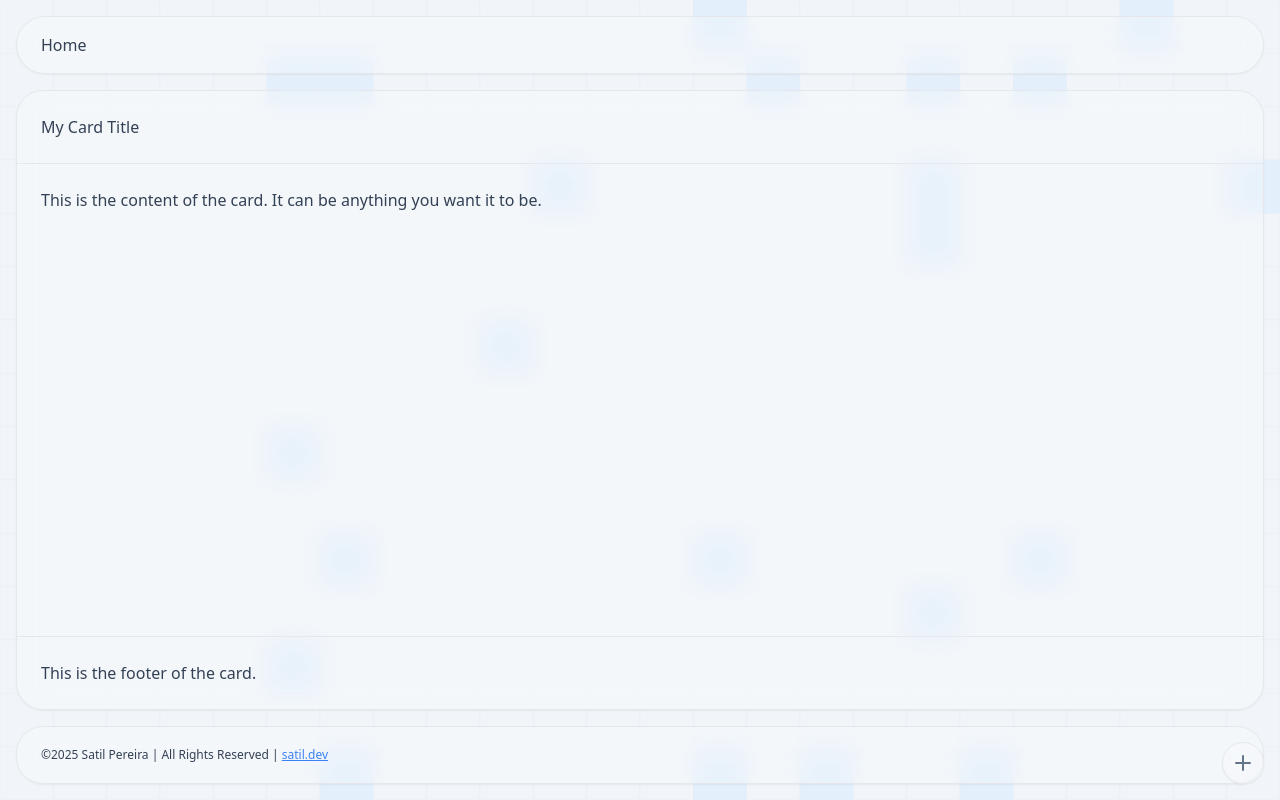
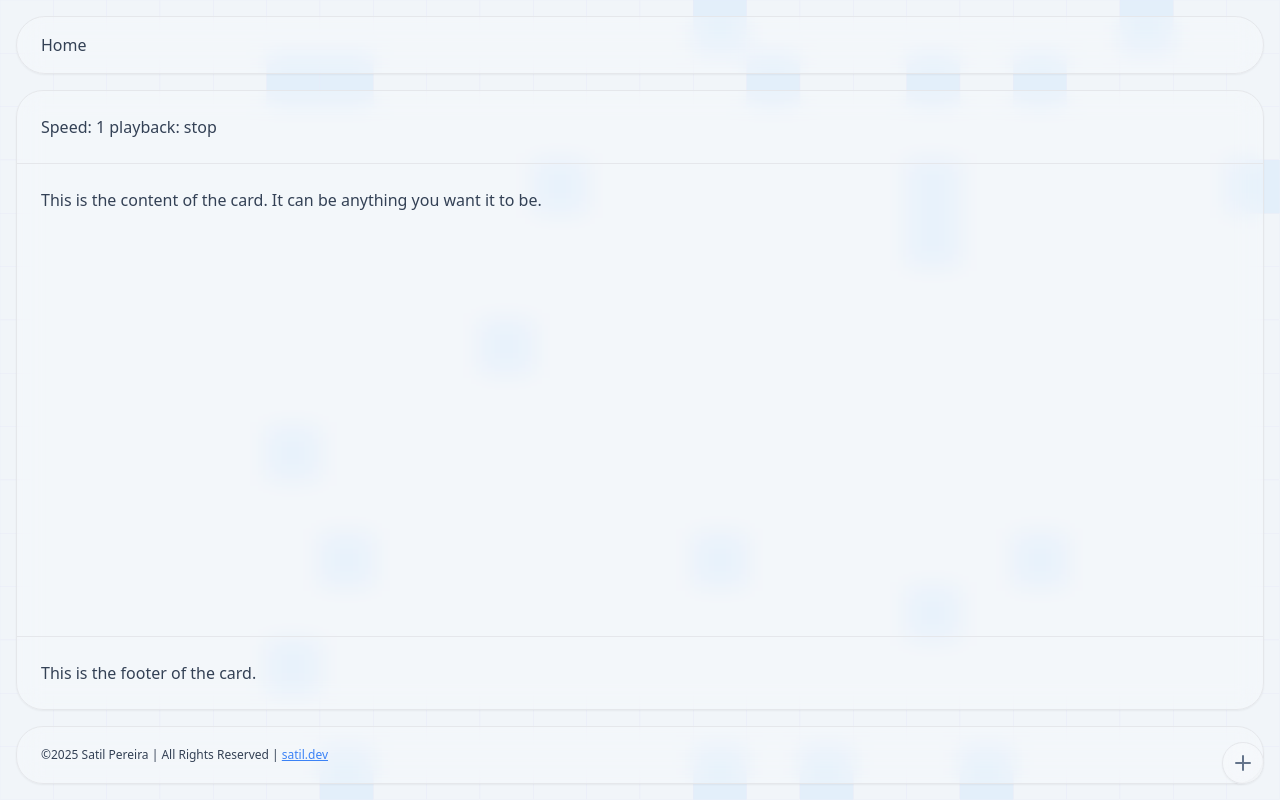
Before and after one commit to satilpereira/algs-and-ds-py, a Flask app: page / in a window 1280 px wide. Run offline with Flask 3, Linux system fonts and the light colour scheme; style sheets or scripts are compiled from the project's sources.

Commit message:
implement query parameter handling for speed and playback; restructure index template and add global state management

```diff
--- a/app/routes/main.py
+++ b/app/routes/main.py
@@ -1,7 +1,10 @@
-from flask import Blueprint, render_template
+from flask import Blueprint, render_template, request
 
 main_bp = Blueprint('main', __name__)
 
 @main_bp.route('/')
 def index():
-    return render_template('index.html', title="Home")
+    # Read query params from URL: { speed, playback }
+    speed = request.args.get('speed', default=1, type=float)
+    playback = request.args.get('playback', default='stop', type=str)
+    return render_template('pages/index.html', title="Home", speed=speed, playback=playback)
--- /dev/null
+++ b/app/static/modules/global-states.js
@@ -0,0 +1,6 @@
+import { State, effect as globalEffect } from "./state.js";
+
+const speed = new State(50);
+const playback = new State("stop");
+
+export { speed, playback, globalEffect };
--- a/app/templates/index.html
+++ /dev/null
@@ -1,16 +0,0 @@
-{% extends 'layouts/base.html' %} {% block title %}Home{% endblock %}
-{% from 'ui/card.html' import card_header, card_title, card_content,
-card_footer %} {% block content %}
-
-<div class="card container h-full flex flex-col">
-  {% call card_header() %} {% call card_title() %} My Card Title {%
-  endcall %} {% endcall %} {% call card_content() %}
-  <p>
-    This is the content of the card. It can be anything you want it to
-    be.
-  </p>
-  {% endcall %} {% call card_footer() %} This is the footer of the
-  card. {% endcall %}
-</div>
-
-{% endblock %}
--- /dev/null
+++ b/app/templates/pages/index.html
@@ -0,0 +1,35 @@
+{% extends 'layouts/base.html' %} {% block title %}Home{% endblock %}
+{% from 'ui/card.html' import card_header, card_title, card_content,
+card_footer %} {% block content %}
+
+<div class="card container h-full flex flex-col">
+  <!-- Card Header -->
+  {% call card_header() %}
+  <!-- CardTitle -->
+  {% call card_title() %} Speed: {{ speed }} playback: {{ playback }}
+  {% endcall %} {% endcall %}
+  <!-- Card content -->
+  {% call card_content() %}
+  <p>
+    This is the content of the card. It can be anything you want it to
+    be.
+  </p>
+  {% endcall %} {% call card_footer() %} This is the footer of the
+  card. {% endcall %}
+</div>
+<script type="module">
+  import {
+    speed,
+    playback,
+    globalEffect,
+  } from "./static/modules/global-states.js";
+
+  globalEffect(() => {
+    console.log({ playback: playback.value });
+  }, [playback]);
+
+  globalEffect(() => {
+    console.log({ speed: speed.value });
+  }, [speed]);
+</script>
+{% endblock %}
--- a/app/templates/partials/fab.html
+++ b/app/templates/partials/fab.html
@@ -71,10 +71,12 @@
   });
 </script>
 <script type="module">
-  import { State, effect } from "./static/modules/state.js";
   import { updateQueryParams } from "./static/scripts/query-params.js";
-  const speed = new State(50);
-  const playback = new State("stop");
+  import {
+    speed,
+    playback,
+    globalEffect,
+  } from "./static/modules/global-states.js";
 
   // On first load, get playback and speed from query params
   const params = new URLSearchParams(window.location.search);
@@ -134,14 +136,14 @@
     updateQueryParams("speed", value);
   }
 
-  effect(() => {
+  globalEffect(() => {
     console.log("Effect triggered: ", {
       speed: speed.value,
       playback: playback.value,
     });
   }, [speed, playback]);
 
-  effect(() => {
+  globalEffect(() => {
     updatePlaybackButton(playback.value);
   }, [playback]);
 
```
